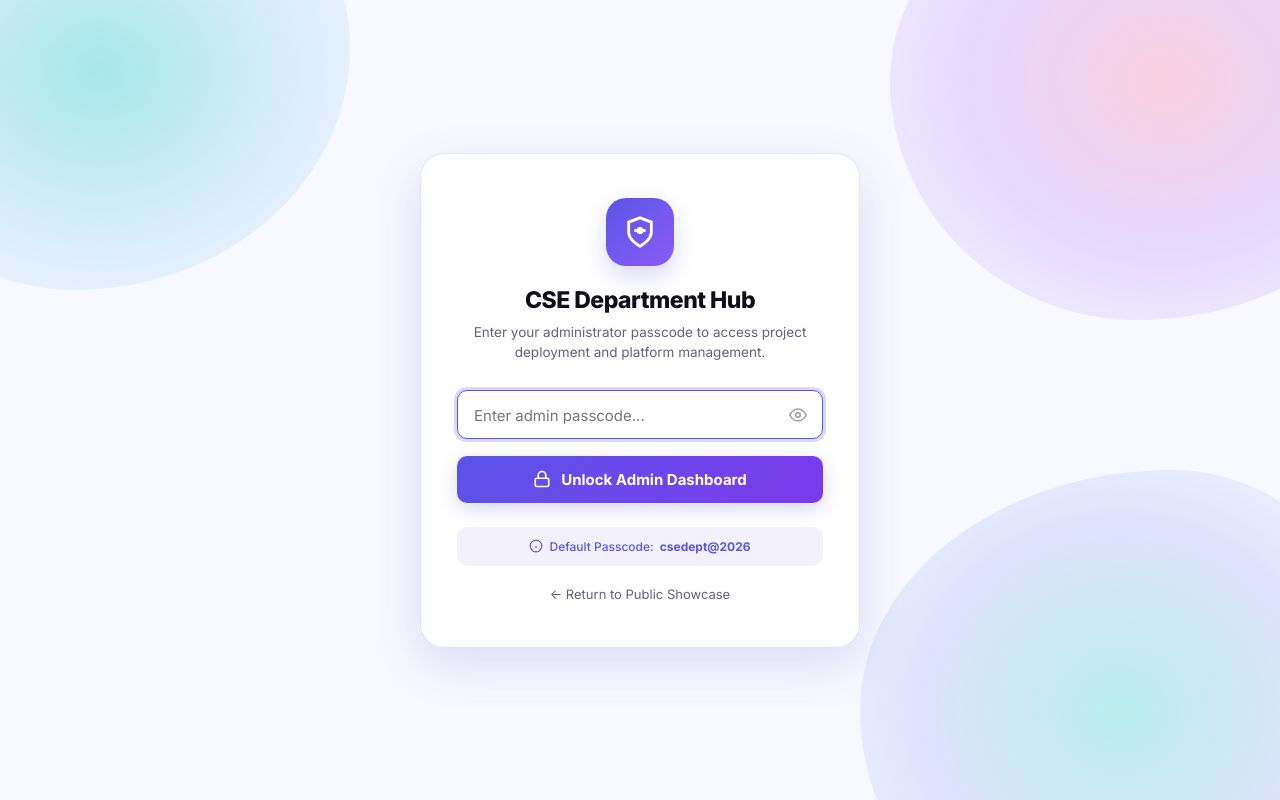
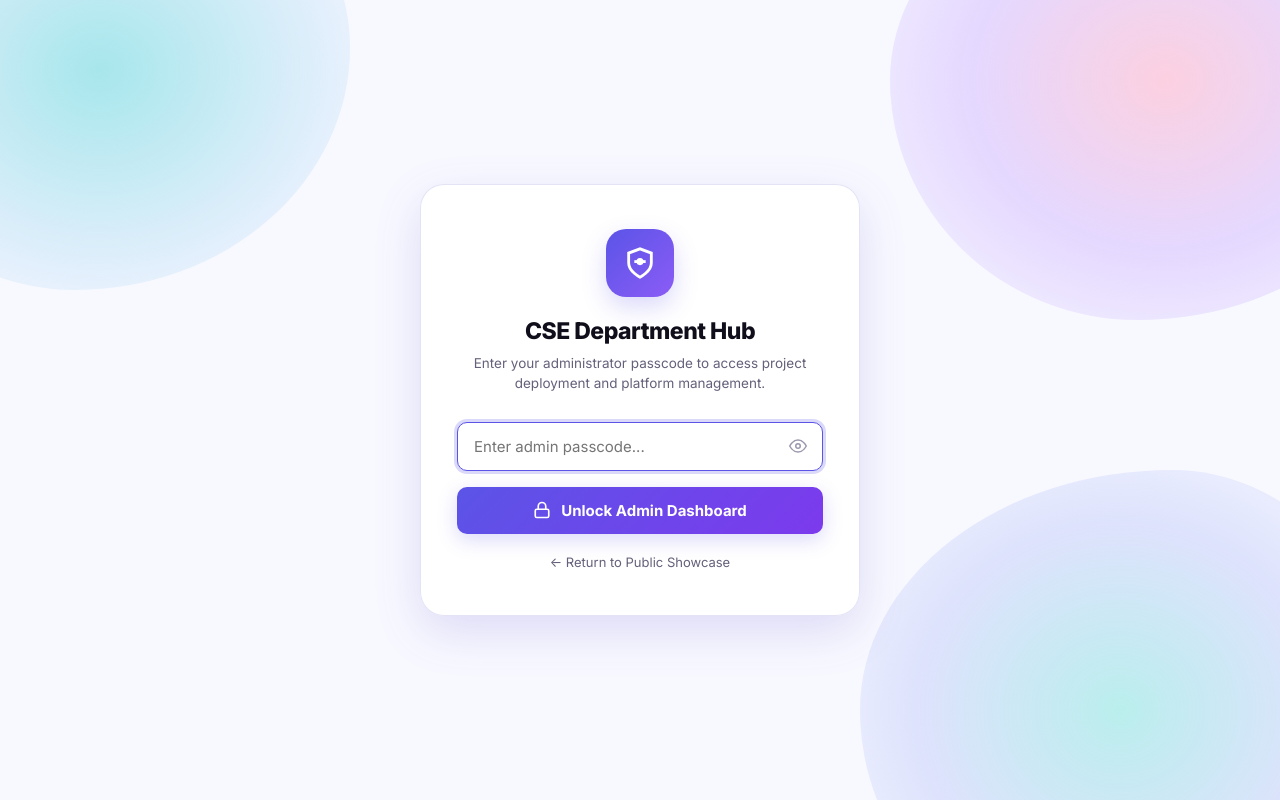
Before and after one commit to Akash209581/cse, a website: page csedeptnewadd/index.html in a window 1280 px wide. Drawn offline with Linux system fonts and the light colour scheme; a web font is replaced by a local one.

Commit message:
Remove default passcode display from admin lock screen

```diff
--- a/csedeptnewadd/index.html
+++ b/csedeptnewadd/index.html
@@ -52,11 +52,6 @@
           Unlock Admin Dashboard
         </button>
       </form>
-
-      <div class="lock-helper-box">
-        <svg width="14" height="14" viewBox="0 0 24 24" fill="none" stroke="currentColor" stroke-width="2"><circle cx="12" cy="12" r="10"/><line x1="12" y1="16" x2="12" y2="12"/><line x1="12" y1="8" x2="12.01" y2="8"/></svg>
-        Default Passcode: <strong>csedept@2026</strong>
-      </div>
 
       <a href="/" class="lock-back-link">← Return to Public Showcase</a>
     </div>
```
